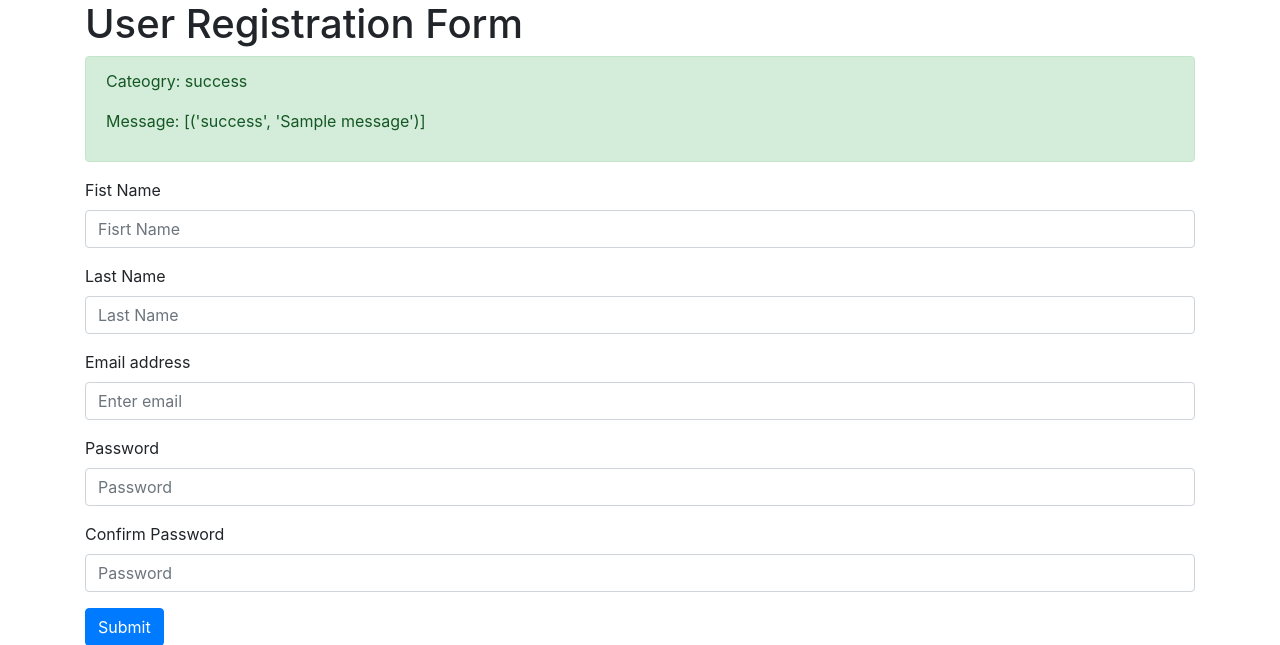
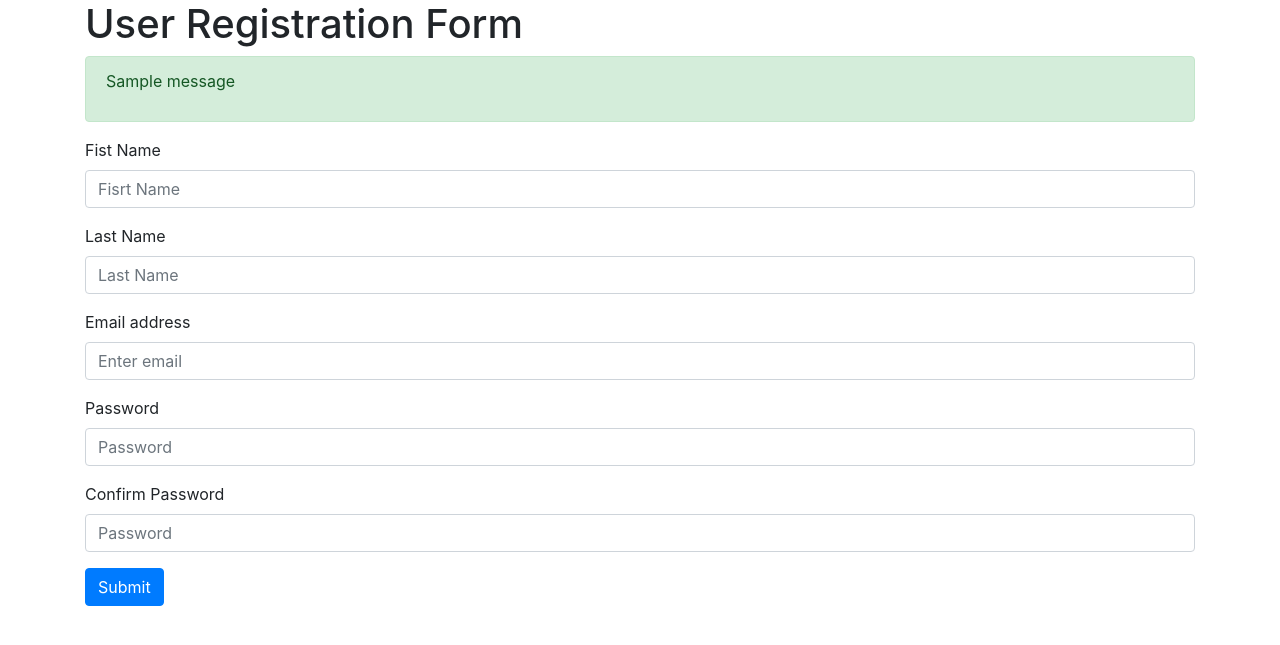
Before and after one commit to Python-November-2018/harshul-laiwala-Py1, a Flask app: page / in a window 1280 px wide. Shown: the top 645 px of the page. Run offline with Flask 2, Linux system fonts and the light colour scheme; one stand-in notice (Sample message) is shown; some libraries are stand-ins or nearby versions.

Commit message:
Update index.html

```diff
--- a/02-flask/02-flask/11-registration_form/templates/index.html
+++ b/02-flask/02-flask/11-registration_form/templates/index.html
@@ -12,10 +12,16 @@
         <h1 class="display-5">User Registration Form</h1>
         {% with messages = get_flashed_messages(with_categories = true) %}
             {% for category, message in messages %}
-            <div class="alert alert-success" role="alert">
-                <p>Cateogry: {{ category }} </p>
-                <p>Message: {{ messages }} </p>
-            </div>
+                {% if category == 'error'%}
+                    <div class="alert alert-error" role="alert">
+                        <p> {{ message }} </p>
+                    </div>
+                {%endif%}
+                {% if category == 'success' %}
+                    <div class="alert alert-success" role="alert">
+                        <p> {{ message }} </p>
+                    </div>
+                {%endif%}
             {% endfor %}
         {%endwith%}
 
```
